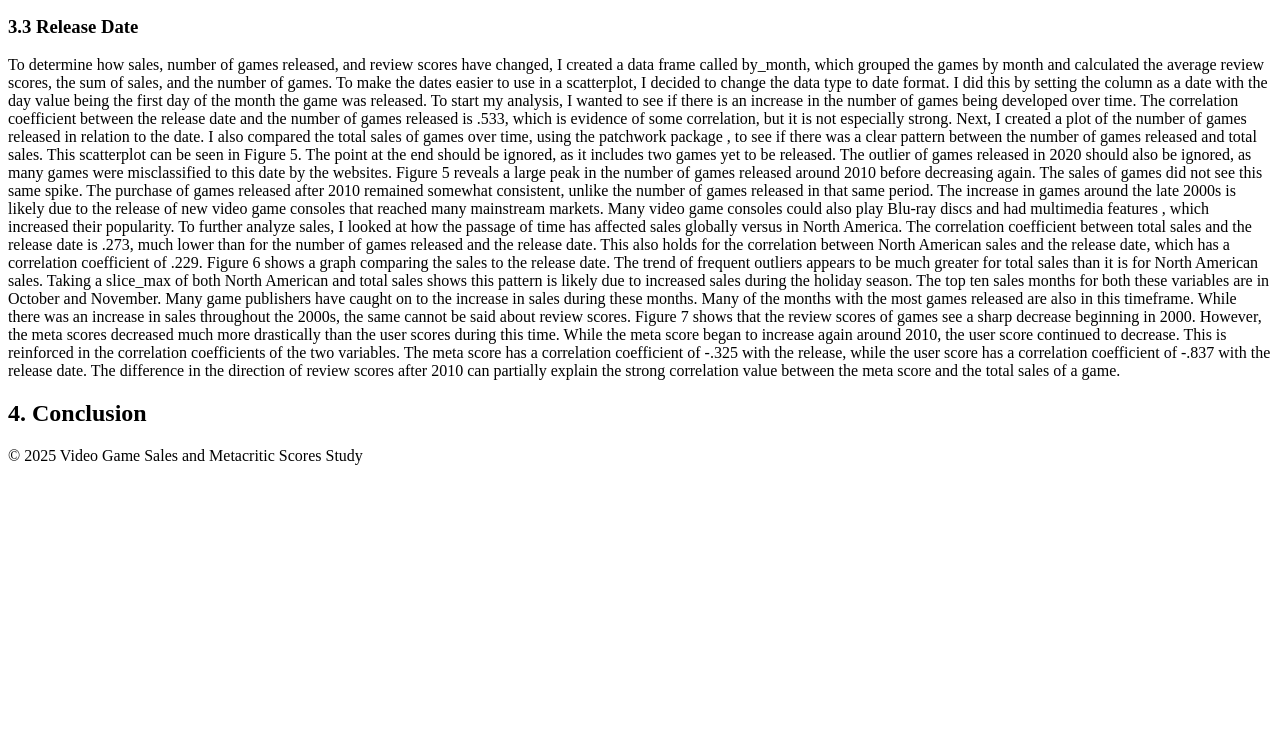
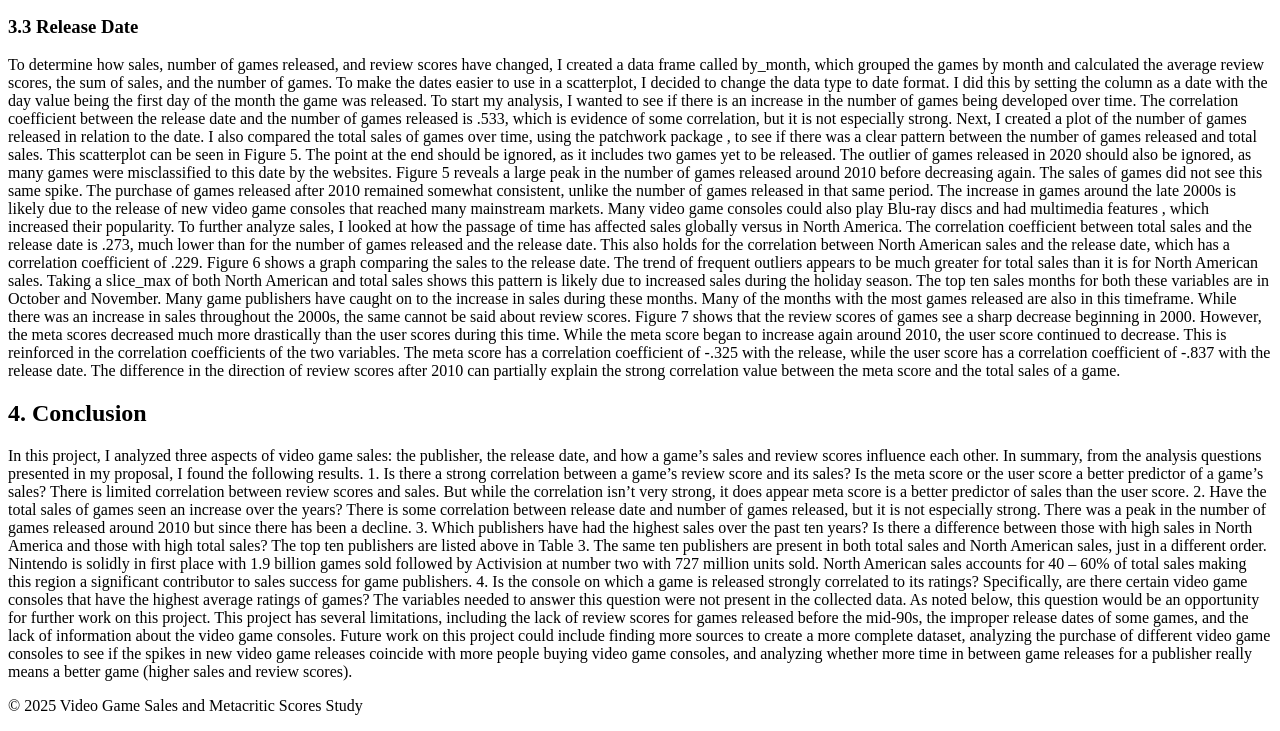
Before and after one commit to mriedl24/3300-module7, a plain HTML site: page index.html in a window 1280 px wide. Shown: the part 1658-2389 px from the top of the page. Before the commit the page ends 2139 px from the top, so only its background shows below. Drawn offline with Linux system fonts and the light colour scheme.

Commit message:
Conclusion

```diff
--- a/index.html
+++ b/index.html
@@ -265,6 +265,44 @@
 
       <section id="conclusion">
         <h2>4. Conclusion</h2>
+        <p>
+          In this project, I analyzed three aspects of video game sales: the
+          publisher, the release date, and how a game’s sales and review scores
+          influence each other. In summary, from the analysis questions
+          presented in my proposal, I found the following results. 1. Is there a
+          strong correlation between a game’s review score and its sales? Is the
+          meta score or the user score a better predictor of a game’s sales?
+          There is limited correlation between review scores and sales. But
+          while the correlation isn’t very strong, it does appear meta score is
+          a better predictor of sales than the user score. 2. Have the total
+          sales of games seen an increase over the years? There is some
+          correlation between release date and number of games released, but it
+          is not especially strong. There was a peak in the number of games
+          released around 2010 but since there has been a decline. 3. Which
+          publishers have had the highest sales over the past ten years? Is
+          there a difference between those with high sales in North America and
+          those with high total sales? The top ten publishers are listed above
+          in Table 3. The same ten publishers are present in both total sales
+          and North American sales, just in a different order. Nintendo is
+          solidly in first place with 1.9 billion games sold followed by
+          Activision at number two with 727 million units sold. North American
+          sales accounts for 40 – 60% of total sales making this region a
+          significant contributor to sales success for game publishers. 4. Is
+          the console on which a game is released strongly correlated to its
+          ratings? Specifically, are there certain video game consoles that have
+          the highest average ratings of games? The variables needed to answer
+          this question were not present in the collected data. As noted below,
+          this question would be an opportunity for further work on this
+          project. This project has several limitations, including the lack of
+          review scores for games released before the mid-90s, the improper
+          release dates of some games, and the lack of information about the
+          video game consoles. Future work on this project could include finding
+          more sources to create a more complete dataset, analyzing the purchase
+          of different video game consoles to see if the spikes in new video
+          game releases coincide with more people buying video game consoles,
+          and analyzing whether more time in between game releases for a
+          publisher really means a better game (higher sales and review scores).
+        </p>
       </section>
 
       <footer>
```
